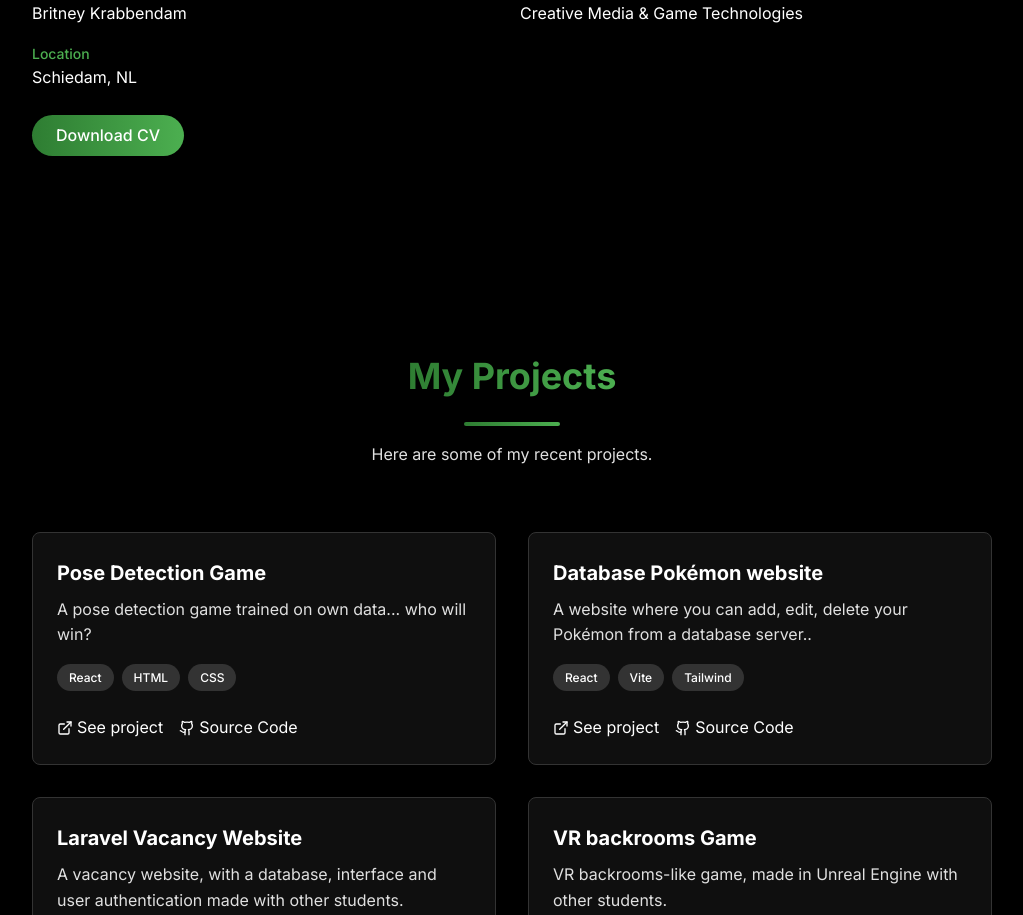
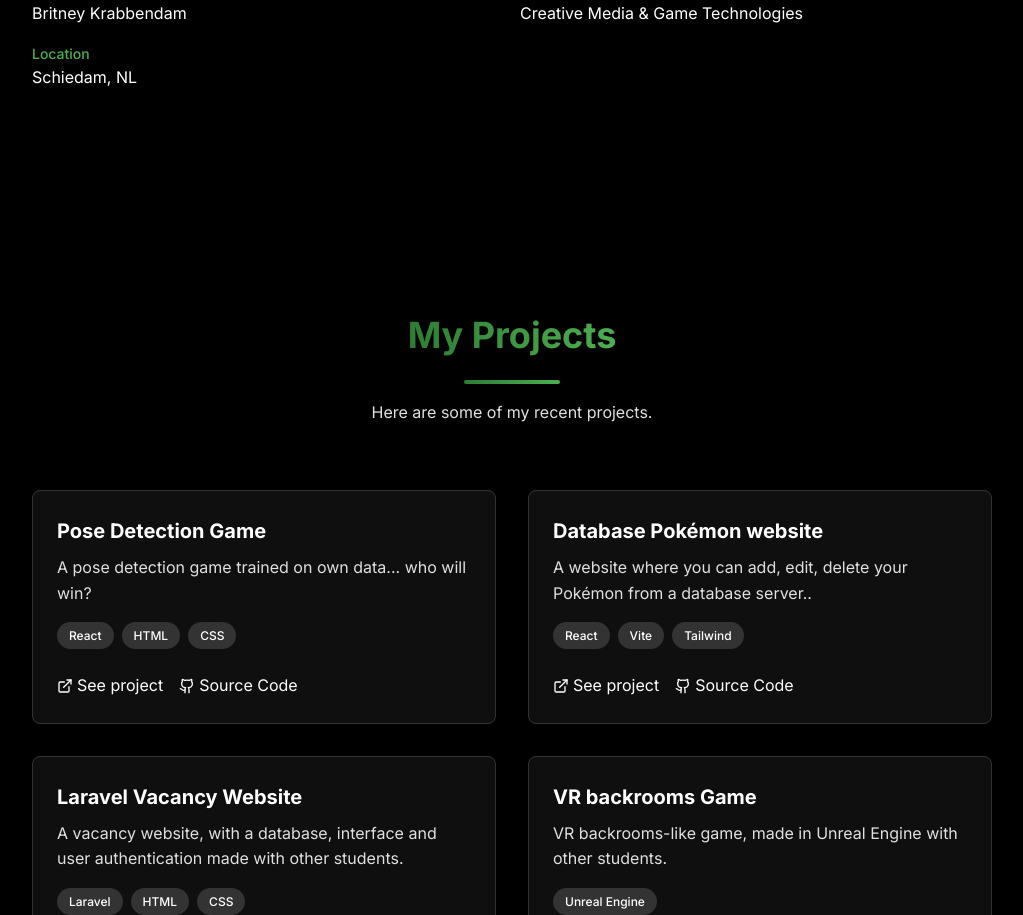
Before and after one commit to Zoruasy/Portfolio, a React (Vite) app in the folder my-portfolio/: page / in a window 1280 px wide. Shown: the part 1286-2201 px from the top of the page, without its empty margins (128-1151 px from the left). Built offline with nearby package versions, Linux system fonts and the light colour scheme.

Commit message:
download cv delete

```diff
--- a/my-portfolio/src/App.jsx
+++ b/my-portfolio/src/App.jsx
@@ -455,9 +455,6 @@ function HomePage({ projects, technicalSkills, personalSkills, personalInfo, soc
                                 </div>
 
                                 <div className="about-actions">
-                                    <a href="/resume.pdf" className="resume-button" aria-label="Download my resume">
-                                        Download CV
-                                    </a>
                                 </div>
                             </div>
                         </div>
```
